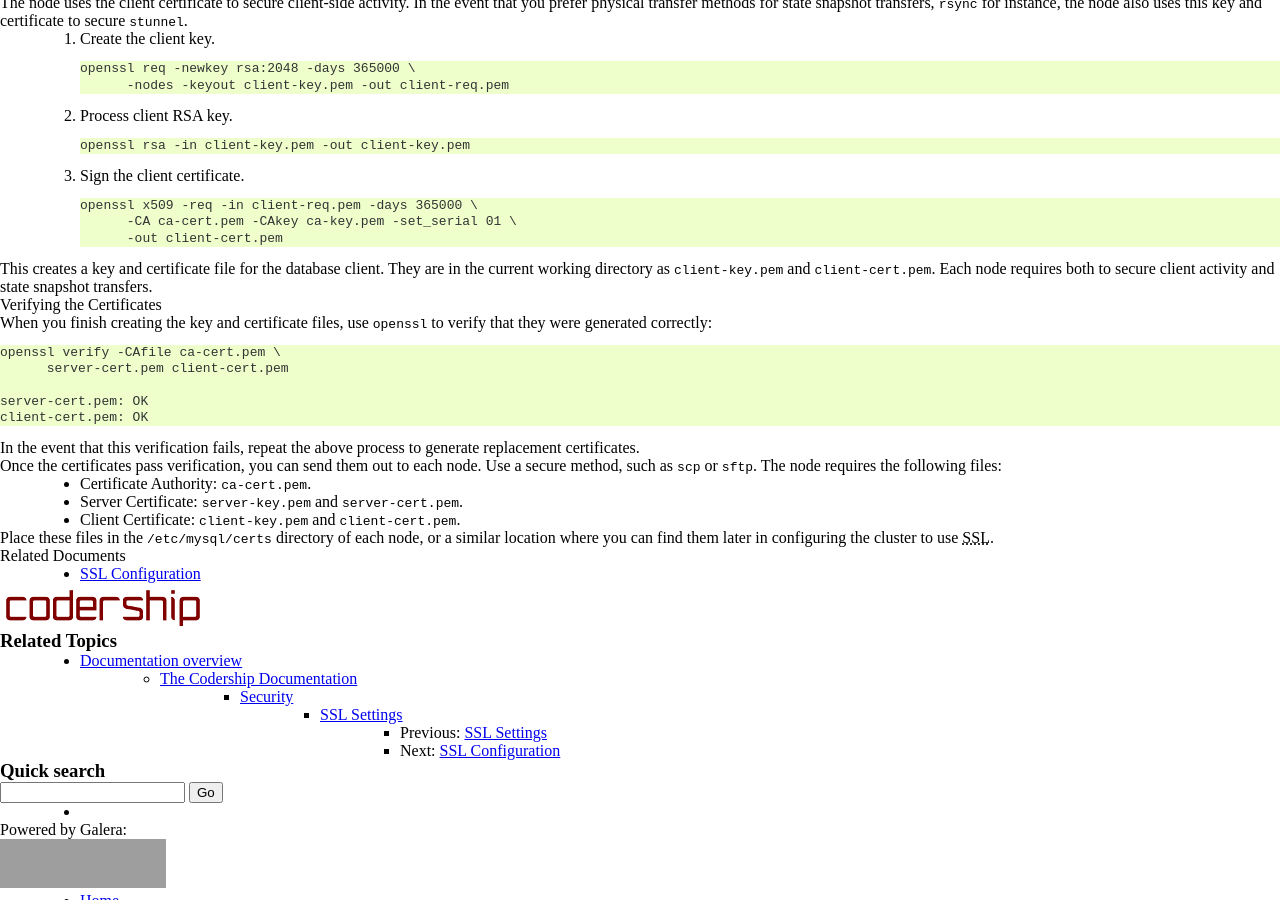
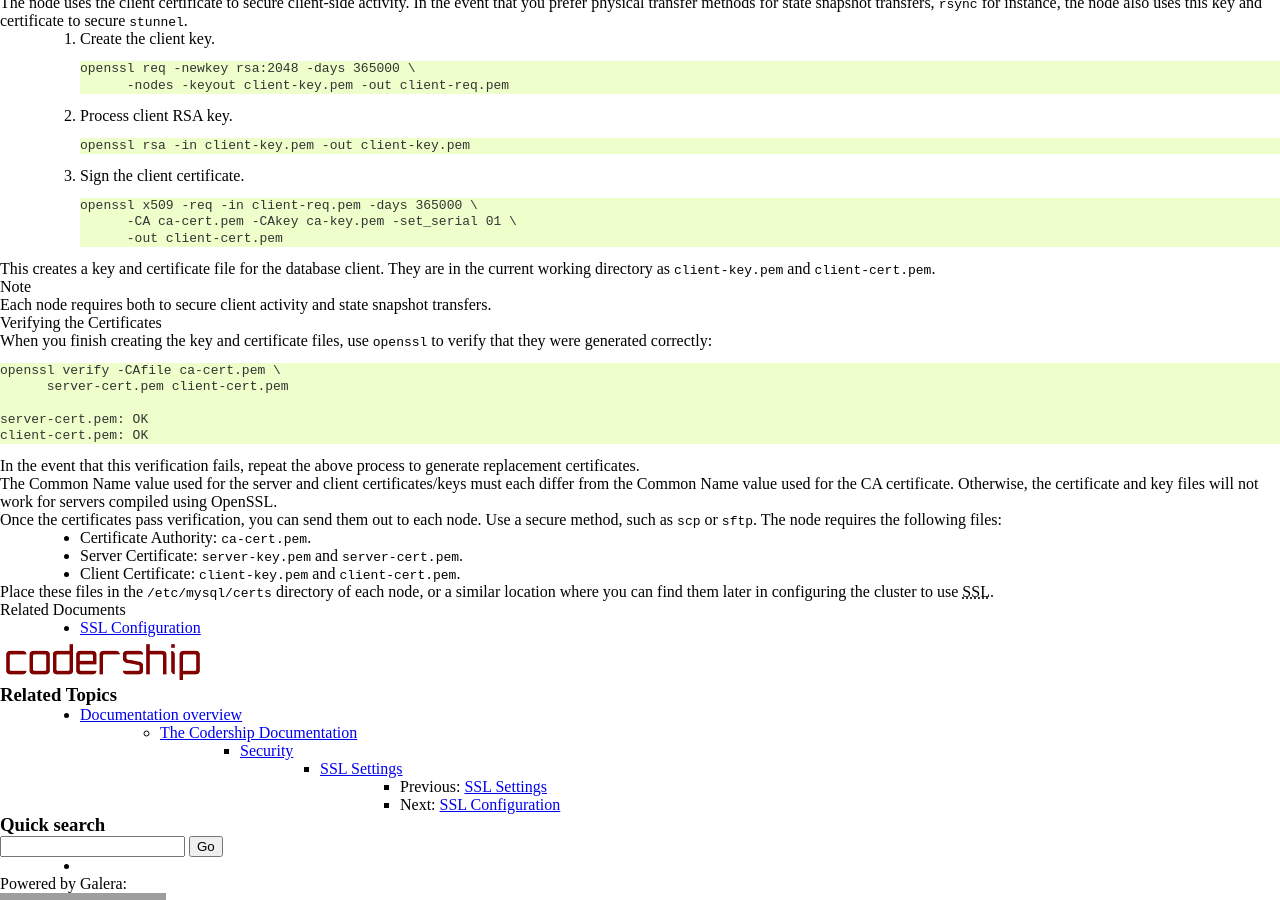
Before and after one commit to codership/documentation, a Sphinx documentation site: the page built from galeracluster/source/documentation/ssl-cert.rst, in a window 1280 px wide and 900 px high, scrolled down 1155 px. Built offline with Sphinx 7.4.7, drawn with Linux system fonts in a browser that asks for light colours; comment, search, counter and statistics services are not loaded; part of the change alters nothing that is shown; grey boxes are pictures that could not be loaded.

Commit message:
Issue #252

```diff
--- a/galeracluster/source/documentation/ssl-cert.rst
+++ b/galeracluster/source/documentation/ssl-cert.rst
@@ -153,7 +153,9 @@ The node uses the client certificate to secure client-side activity.  In the eve
             -CA ca-cert.pem -CAkey ca-key.pem -set_serial 01 \
             -out client-cert.pem
 
-This creates a key and certificate file for the database client.  They are in the current working directory as ``client-key.pem`` and ``client-cert.pem``.  Each node requires both to secure client activity and state snapshot transfers.
+This creates a key and certificate file for the database client.  They are in the current working directory as ``client-key.pem`` and ``client-cert.pem``.
+
+.. note:: Each node requires both to secure client activity and state snapshot transfers.
 
 
 .. _`verify-cert`:
@@ -172,6 +174,8 @@ When you finish creating the key and certificate files, use ``openssl`` to verif
 
 In the event that this verification fails, repeat the above process to generate replacement certificates.
 
+The Common Name value used for the server and client certificates/keys must each differ from the Common Name value used for the CA certificate. Otherwise, the certificate and key files will not work for servers compiled using OpenSSL.
+
 Once the certificates pass verification, you can send them out to each node.  Use a secure method, such as ``scp`` or ``sftp``.  The node requires the following files:
 
 - Certificate Authority: ``ca-cert.pem``.
```
